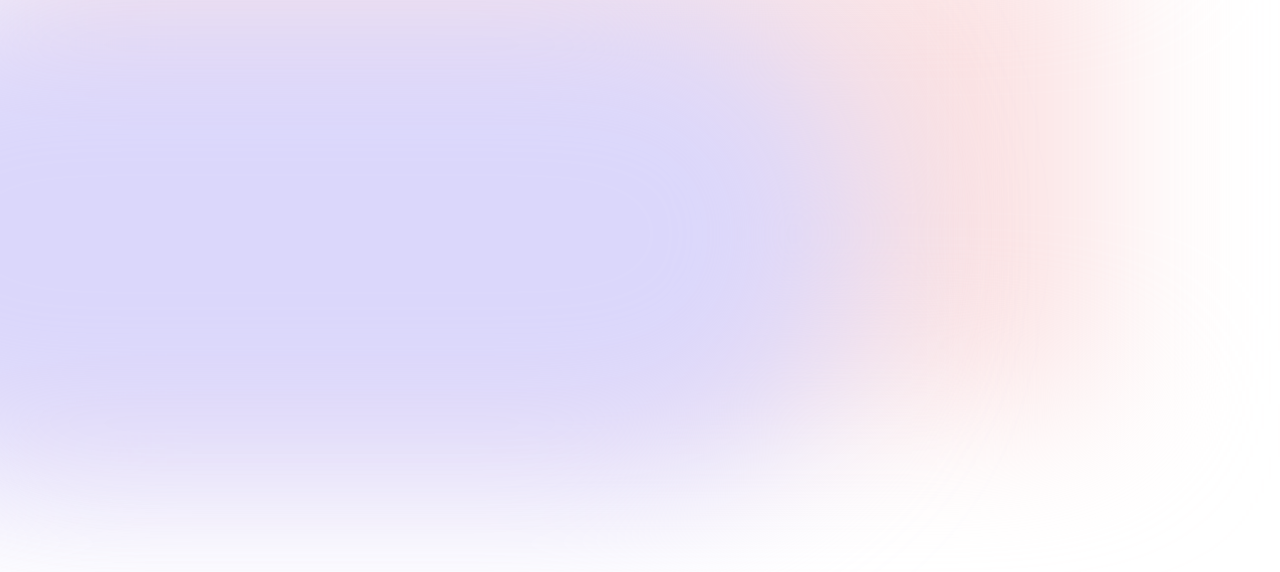
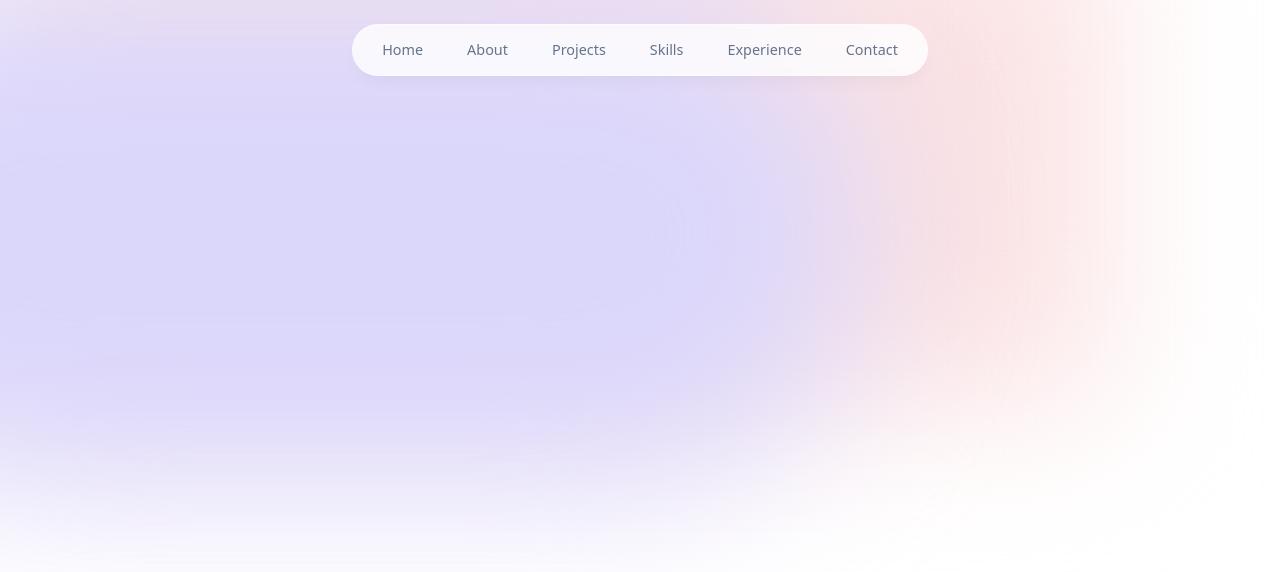
Before and after one commit to kelvinSeamount/new-portfolio, a Next.js app: page / in a window 1280 px wide. Shown: the top 572 px of the page. Built offline with nearby package versions, Linux system fonts and the light colour scheme.

Commit message:
add header

```diff
--- /dev/null
+++ b/app/components/header.tsx
@@ -0,0 +1,36 @@
+"use client";
+import React from "react";
+import { links } from "../lib/data";
+import Link from "next/link";
+import { motion } from "framer-motion";
+
+const Header = () => {
+  return (
+    <header className="relative z-[999]">
+      <motion.div
+        className="fixed top-0 left-1/2  h-[4.5rem] w-full rounded-none border border-opacity-40 border-white bg-white bg-opacity-80 sm:top-6 sm:h-[52px] sm:w-[576px] sm:rounded-full shadow-lg shadow-black/[0.03] backdrop-blur-[8px]"
+        initial={{ y: -100, x: "-50%", opacity: 0 }}
+        animate={{ y: 0, x: "-50%", opacity: 1 }}
+      ></motion.div>
+      <nav className="flex fixed top-[0.15rem] left-1/2 h-12 -translate-x-1/2 py-2 sm:top-[1.7rem] sm:h-[initial] sm:py-0">
+        <ul className="flex w-[22rem] flex-wrap items-center justify-center gap-y-1 text-[0.9rem] font-medium text-slate-500 sm:gap-5 sm:flex-nowrap sm:w-[initial]">
+          {links.map((link) => (
+            <li
+              key={link.hash}
+              className="h-3/4 flex items-center justify-center"
+            >
+              <Link
+                href={link.hash}
+                className="flex w-full items-center px-3 py-3 hover:text-slate-950 transition"
+              >
+                {link.name}
+              </Link>
+            </li>
+          ))}
+        </ul>
+      </nav>
+    </header>
+  );
+};
+
+export default Header;
--- a/app/layout.tsx
+++ b/app/layout.tsx
@@ -1,3 +1,4 @@
+import Header from "./components/header";
 import "./globals.css";
 import { Inter } from "next/font/google";
 
@@ -15,9 +16,12 @@
 }) {
   return (
     <html lang="en" className="!scroll-smooth">
-      <body className={`${inter.className}bg-gray-50 text-gray-950`}>
+      <body
+        className={`${inter.className}bg-gray-50 text-gray-950 relative h-[5000px] pt-28 sm:pt-36`}
+      >
         <div className="absolute top-[-6rem] right-[11rem] bg-[#fbe2e3] h-[31.25rem] blur-[5rem] sm:w-[69rem] -z-10"></div>
         <div className="bg-[#dbd7fb] absolute top-[-1rem] left-[-35rem] rounded-full w-[50rem] h-[31.25rem] blur-[5rem] sm:w-[69rem] md:left-[-33rem] lg:left-[-28rem] xl:left-[-15rem] 2xl:left-[-5rem] -z-10"></div>
+        <Header />
         {children}
       </body>
     </html>
```
